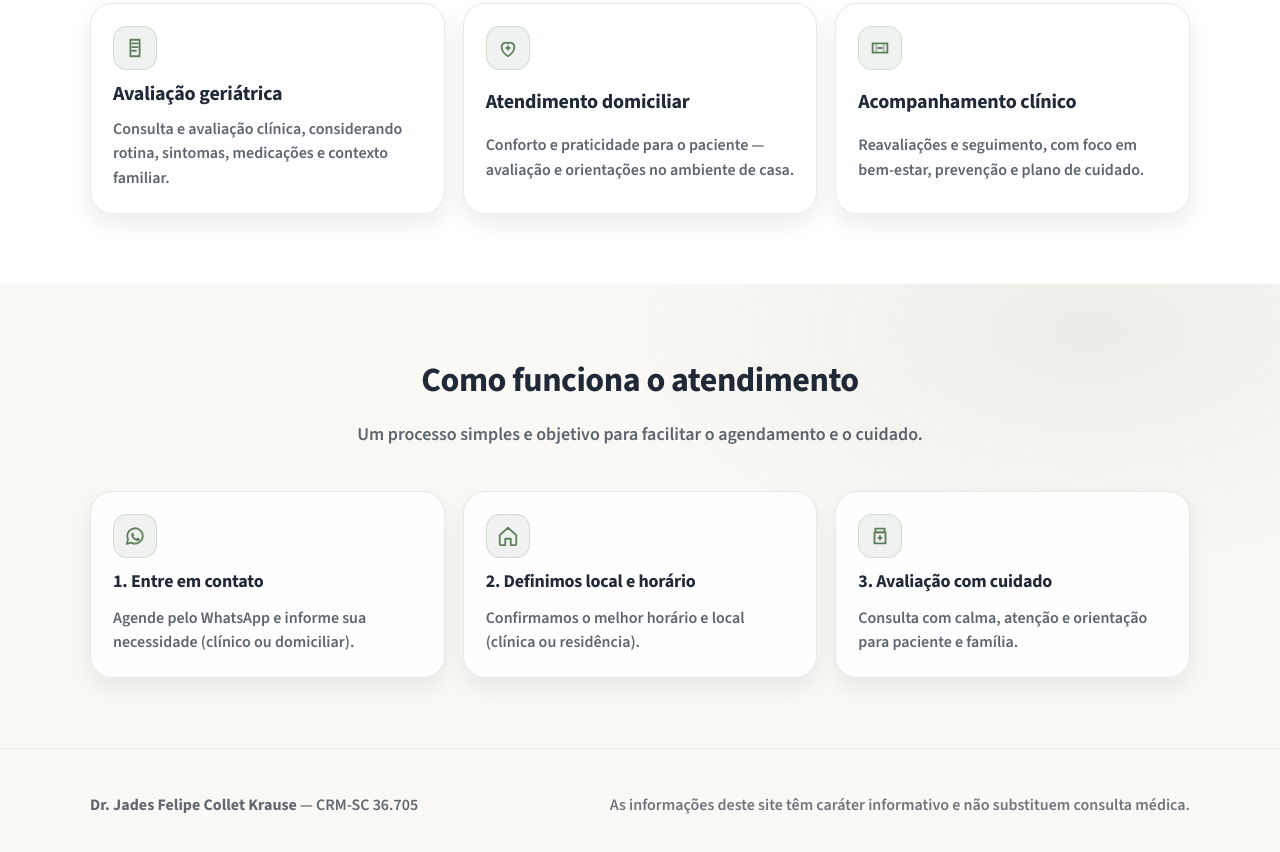
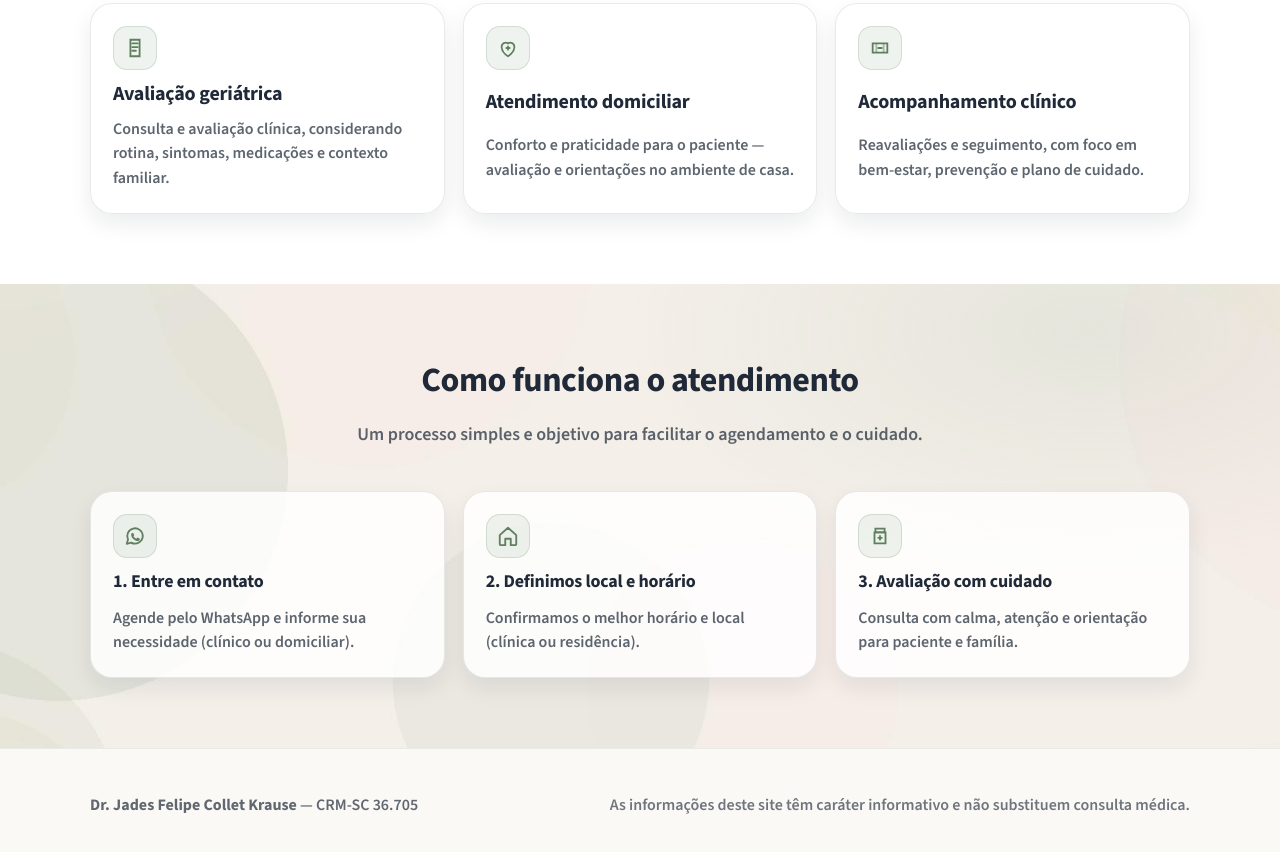
Before and after one commit to vasconcellos99/siteFelipe, a plain HTML site: page index.html in a window 1280 px wide. Shown: the part 848-1700 px from the top of the page. Drawn offline with nearby package versions, Linux system fonts and the light colour scheme; files whose address does not match are found by name.

Commit message:
Update index.html

```diff
--- a/index.html
+++ b/index.html
@@ -220,7 +220,7 @@
     .section.alt {
       background:
         radial-gradient(800px 420px at 85% 10%, rgba(122,154,122,.12), transparent 58%),
-        url('assets/bg-blobs.jpg') center/cover no-repeat;
+        url('bg-blobs.jpg') center/cover no-repeat;
     }
     .section h2 {
       font-size: 34px;
```
